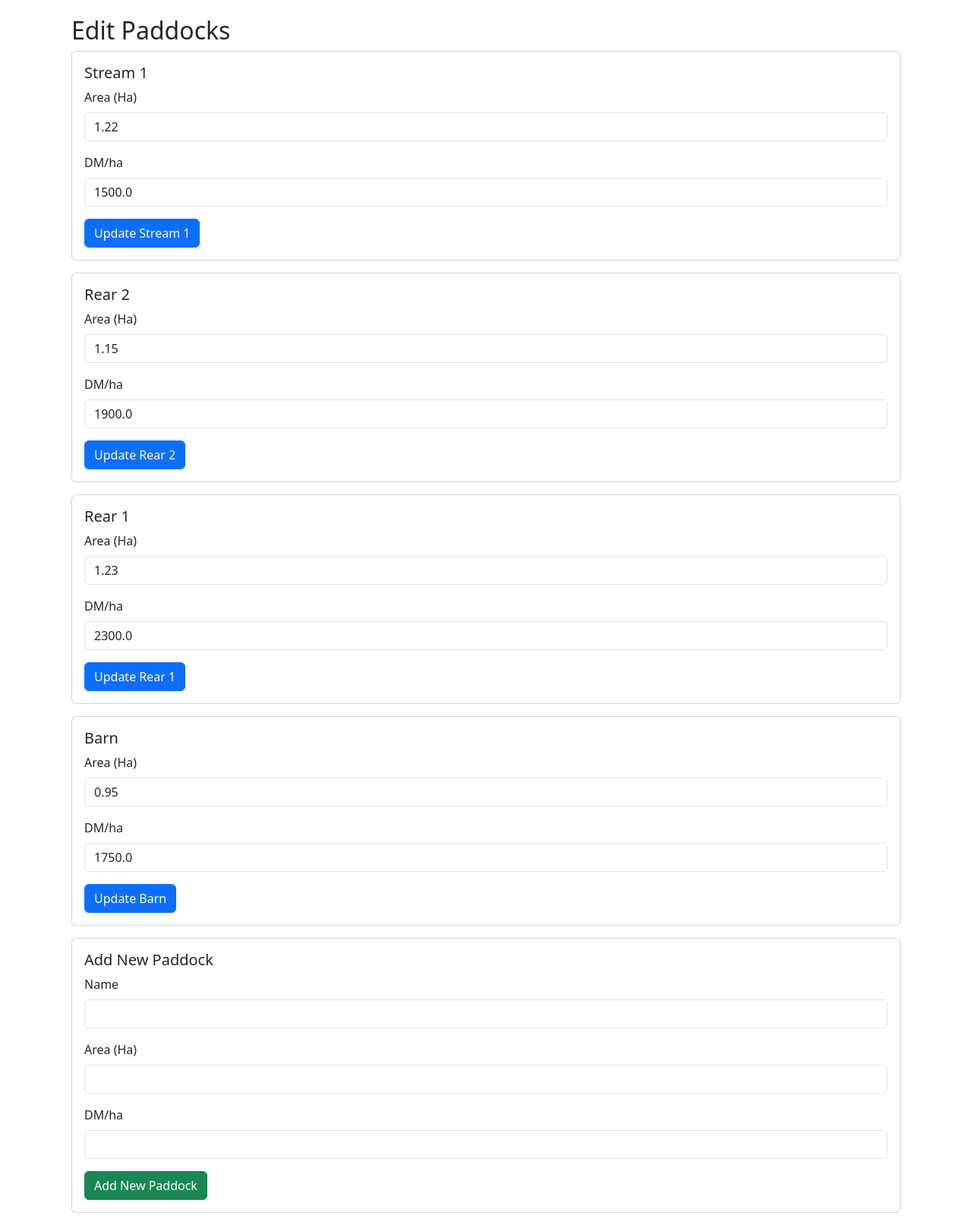
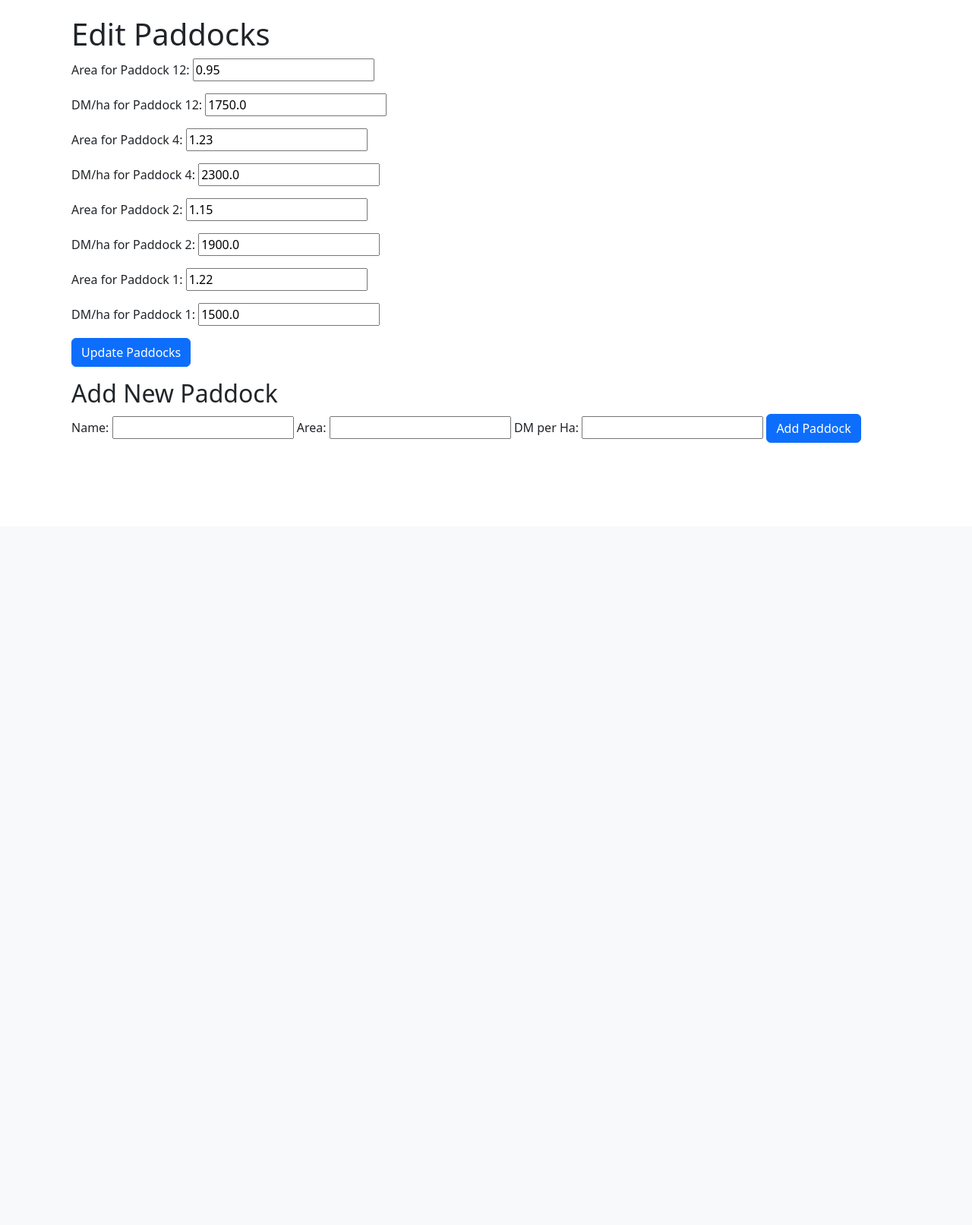
Before and after one commit to jiarui-zhang-1161907/fms, a Flask app: page /edit_paddocks in a window 1280 px wide. Shown: the part 107-1720 px from the top of the page at 76% size. After the commit the page ends 690 px from the top, so only its background shows below. Run offline with Flask 3, Linux system fonts and the light colour scheme; data comes from the database, SQL or seed files in the repository.

Commit message:
modify app.py

```diff
--- a/app.py
+++ b/app.py
@@ -178,7 +178,7 @@ def edit_paddocks():
         return redirect(url_for('paddocks'))
     else:
         cursor = getCursor()
-        cursor.execute("SELECT * FROM paddocks")
+        cursor.execute("SELECT * FROM paddocks ORDER BY name")
         paddocks = cursor.fetchall()
         return render_template('edit_paddocks.html', paddocks=paddocks)
 
@@ -231,5 +231,16 @@ def edit_animal(animal_id):
         return render_template('edit_animal.html', animal=animal)
 
 
+@app.route('/update_paddock/<int:paddock_id>', methods=['POST'])
+def update_paddock(paddock_id):
+    new_area = request.form.get('new_area')
+    new_dm_per_ha = request.form.get('new_dm_per_ha')
+
+    cursor = getCursor()
+    cursor.execute("UPDATE paddocks SET area = %s, dm_per_ha = %s WHERE id = %s", (new_area, new_dm_per_ha, paddock_id))
+    flash('Paddock updated successfully.', 'success')
+    return redirect(url_for('edit_paddocks'))
+
+
 if __name__ == '__main__':
     app.run(debug=True)
--- a/templates/edit_paddocks.html
+++ b/templates/edit_paddocks.html
@@ -1,47 +1,31 @@
 {% extends "base.html" %}
-
-{% block title %}FMS - Edit Paddocks{% endblock %}
 
 {% block content %}
 <div class="container mt-4">
-        <h2>Edit Paddocks</h2>
+    <h1>Edit Paddocks</h1>
+    <form action="{{ url_for('edit_paddocks') }}" method="POST" class="mb-3">
         {% for paddock in paddocks %}
-            <form action="{{ url_for('update_paddock', paddock_id=paddock.id) }}" method="POST" class="mb-3">
-                <div class="card">
-                    <div class="card-body">
-                        <h5 class="card-title">{{ paddock.name }}</h5>
-                        <div class="mb-3">
-                            <label for="area_{{ paddock.id }}" class="form-label">Area (Ha)</label>
-                            <input type="number" step="any" name="area" class="form-control" id="area_{{ paddock.id }}" value="{{ paddock.area }}" required>
+            <div class="form-group mb-3">
+                <label for="area_{{ paddock.id }}">Area for Paddock {{ paddock.id }}:</label>
+                <input type="number" step="0.01" name="area_{{ paddock.id }}" value="{{ paddock.area }}" required>
             </div>
-                        <div class="mb-3">
-                            <label for="dm_per_ha_{{ paddock.id }}" class="form-label">DM/ha</label>
-                            <input type="number" step="any" name="dm_per_ha" class="form-control" id="dm_per_ha_{{ paddock.id }}" value="{{ paddock.dm_per_ha }}" required>
+            <div class="form-group mb-3">
+                <label for="dm_per_ha_{{ paddock.id }}">DM/ha for Paddock {{ paddock.id }}:</label>
+                <input type="number" step="0.01" name="dm_per_ha_{{ paddock.id }}" value="{{ paddock.dm_per_ha }}" required>
             </div>
-                        <button type="submit" class="btn btn-primary">Update {{ paddock.name }}</button>
-                    </div>
-                </div>
+        {% endfor %}
+        <button type="submit" class="btn btn-primary">Update Paddocks</button>
     </form>
-        {% endfor %}
-        <form action="{{ url_for('add_paddock') }}" method="POST" class="mb-3">
-            <div class="card">
-                <div class="card-body">
-                    <h5 class="card-title">Add New Paddock</h5>
-                    <div class="mb-3">
-                        <label for="new_paddock_name" class="form-label">Name</label>
-                        <input type="text" name="name" class="form-control" id="new_paddock_name" required>
-                    </div>
-                    <div class="mb-3">
-                        <label for="new_area" class="form-label">Area (Ha)</label>
-                        <input type="number" step="any" name="area" class="form-control" id="new_area" required>
-                    </div>
-                    <div class="mb-3">
-                        <label for="new_dm_per_ha" class="form-label">DM/ha</label>
-                        <input type="number" step="any" name="dm_per_ha" class="form-control" id="new_dm_per_ha" required>
-                    </div>
-                    <button type="submit" class="btn btn-success">Add New Paddock</button>
-                </div>
-            </div>
+
+    <h2>Add New Paddock</h2>
+    <form action="{{ url_for('edit_paddocks') }}" method="POST" class="mb-3">
+        <label for="new_paddock_name">Name:</label>
+        <input type="text" name="new_paddock_name" required>
+        <label for="new_area">Area:</label>
+        <input type="number" step="0.01" name="new_area" required>
+        <label for="new_dm_per_ha">DM per Ha:</label>
+        <input type="number" step="0.01" name="new_dm_per_ha" required>
+        <button type="submit" class="btn btn-primary">Add Paddock</button>
     </form>
 </div>
 {% endblock %}
```
Lines whose indentation alone changed are shown as unchanged.
